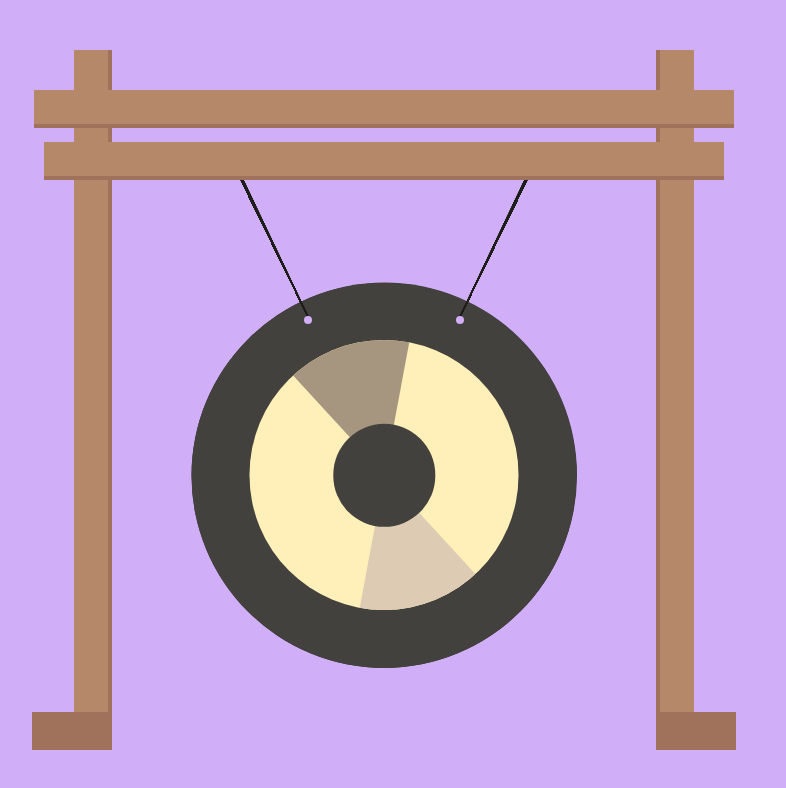
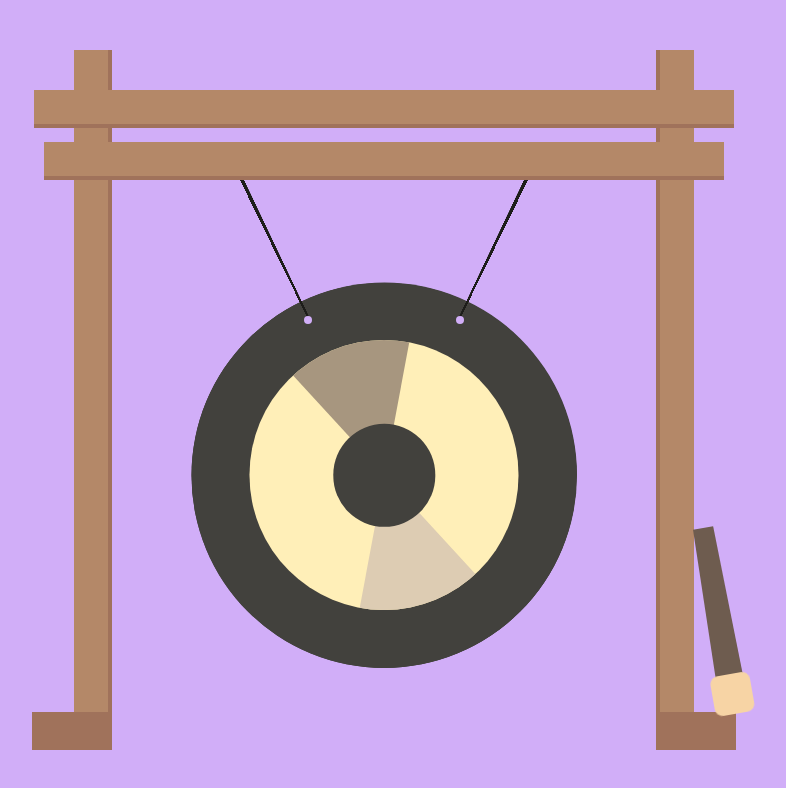
Before and after one commit to DariaKliukhina/gong, a Vue app: page / in a window 1280 px wide. Shown: the top 788 px of the page, without its empty margins (256-1042 px from the left). Built offline with nearby package versions, Linux system fonts and the light colour scheme.

Commit message:
добавляет курсор и бузовую анимацию

```diff
--- a/src/App.vue
+++ b/src/App.vue
@@ -11,10 +11,6 @@ import Gong from "./components/Gong/Gong.vue";
 import Legs from "./components/Legs/Legs.vue";
 export default {
   components: { Legs, Gong },
-  data() {
-    return {};
-  },
-  methods: {},
 };
 </script>
 
--- a/src/components/Circle/Circle.vue
+++ b/src/components/Circle/Circle.vue
@@ -1,17 +1,13 @@
 <template>
   <div class="circle animate__circle">
     <div class="circle__wrapper animate__circle-wrapper">
-      <button
-        @click="setActive"
-        id="gong-trigger"
-        type="button"
-        class="circle__main"
-      >
+      <button @click="setActive" type="button" class="circle__main">
         <span class="circle__body">
           <span class="circle__blick animate__blick"></span>
         </span>
       </button>
-      <audio ref="audio" id="audio" controls class="hide">
+
+      <audio @ended="$emit('end')" ref="audio" controls class="hide">
         <source src="./sounds/gong-chinese.mp3" type="audio/mpeg" />
         Your browser does not support the audio tag.
       </audio>
--- a/src/components/Gong/Gong.vue
+++ b/src/components/Gong/Gong.vue
@@ -1,11 +1,11 @@
 <template>
-  <div id="gong-body" :class="`gong__body ${isActive && 'active'}`">
+  <div :class="`gong__body ${isActive && 'active'}`">
     <div class="gong__main animate">
       <span class="gong__ropes-container animate__ropes">
         <span class="gong__ropes"></span>
       </span>
 
-      <Circle @activate="setActive" />
+      <Circle @activate="setActive" @end="this.isActive = false" />
     </div>
   </div>
 </template>
@@ -23,10 +23,6 @@ export default {
     setActive() {
       if (!this.isActive) {
         this.isActive = true;
-
-        setTimeout(() => {
-          this.isActive = false;
-        }, 3000);
       }
     },
   },
--- a/src/components/Legs/Legs.vue
+++ b/src/components/Legs/Legs.vue
@@ -1,15 +1,36 @@
 <template>
-  <section id="gong-wrapper" class="gong">
+  <section ref="wrapper" class="gong">
     <div class="gong__leg"></div>
     <div class="gong__leg"></div>
     <div class="gong__beam"></div>
     <div class="gong__beam gong__beam--small"></div>
     <slot />
+    <Stick :gongTop="gongTop" :gongRight="gongRight" />
   </section>
 </template>
 
 <script>
-export default {};
+import Stick from "../Stick/Stick.vue";
+export default {
+  components: { Stick },
+  data() {
+    return {
+      gongTop: 0,
+      gongRight: 0,
+    };
+  },
+  mounted() {
+    this.setSizes();
+    window.addEventListener("resize", this.setSizes);
+  },
+  methods: {
+    setSizes() {
+      const { top, right } = this.$refs.wrapper.getBoundingClientRect();
+      this.gongTop = top;
+      this.gongRight = right;
+    },
+  },
+};
 </script>
 
 <style lang="scss" scoped>
--- /dev/null
+++ b/src/components/Stick/Stick.vue
@@ -0,0 +1,94 @@
+<template>
+  <div
+    @click="takeStick"
+    ref="stick"
+    :style="`top: ${top}; left: ${left};`"
+    :class="`stick cursor ${isActive && 'active'}`"
+  ></div>
+</template>
+
+<script>
+export default {
+  props: {
+    gongTop: Number,
+    gongRight: Number,
+  },
+  data() {
+    return {
+      isActive: false,
+      bodyRight: 0,
+      top: "auto",
+      left: "auto",
+      height: 0,
+      width: 0,
+    };
+  },
+  computed: {
+    rightOffset() {
+      return this.bodyRight - this.gongRight;
+    },
+  },
+  mounted() {
+    this.setSizes();
+    window.addEventListener("resize", this.setSizes);
+  },
+  methods: {
+    takeStick() {
+      this.isActive = true;
+      document.addEventListener("mousemove", (e) => {
+        this.top = `${e.pageY - this.gongTop}px`;
+        this.left = `${e.pageX - this.rightOffset}px`;
+      });
+    },
+    setSizes() {
+      const { right } = document.body.getBoundingClientRect();
+      this.bodyRight = right;
+
+      this.height = this.$refs.stick.offsetHeight;
+      this.width = this.$refs.stick.offsetWidth;
+    },
+  },
+};
+</script>
+
+<style lang="scss" scoped>
+.stick {
+  position: absolute;
+  width: 24px;
+  height: 180px;
+  bottom: 58px;
+  right: -10px;
+  transform-origin: top center;
+  transform: translateY(100%) rotate(170deg);
+  cursor: pointer;
+  // transition: .3s;
+
+  &.active {
+    transform: rotate(-55deg);
+    cursor: none;
+    pointer-events: none;
+  }
+
+  &::before {
+    content: "";
+    position: absolute;
+    width: 100%;
+    height: 100%;
+    background-color: #6e5c4f;
+    transform: perspective(9px) rotateX(-1deg);
+    z-index: 0;
+  }
+
+  &::after {
+    content: "";
+    position: absolute;
+    width: 40px;
+    height: 40px;
+    left: -8px;
+    top: -12%;
+    background-color: #f7d4a5;
+    border-radius: 8px;
+    z-index: 1;
+  }
+}
+</style>
```
